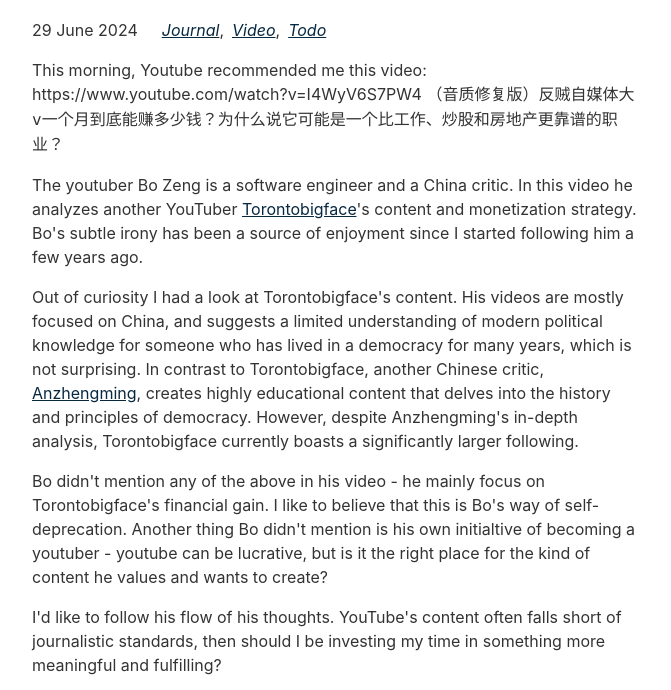
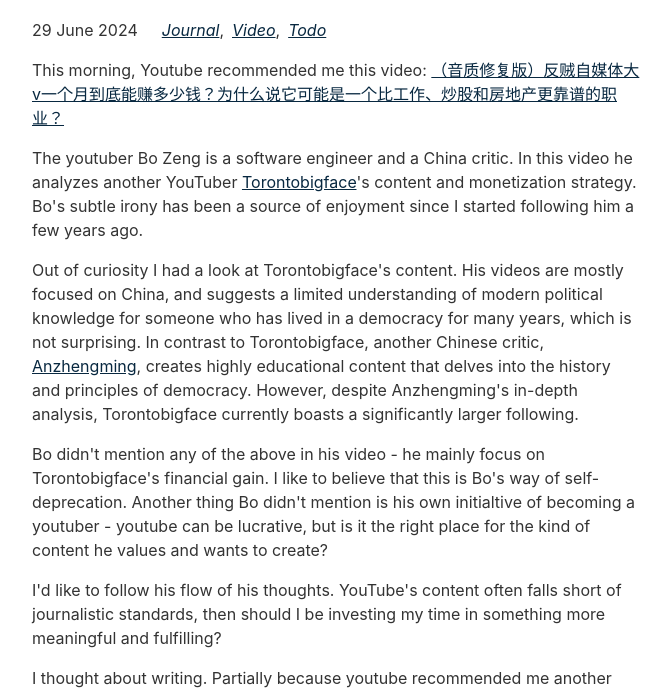
Before and after one commit to daiyyr/the-alchemist, an Eleventy site: page eleventy/content/blog/20240629.md in a window 1280 px wide. Shown: the part 115-805 px from the top of the page, without its empty margins (304-975 px from the left). Built offline with nearby package versions, Linux system fonts and the light colour scheme; Eleventy itself is replaced by a stand-in of ours; files that its build step writes are made by us from their sources.

Commit message:
hyper link

```diff
--- a/eleventy/content/blog/20240629.md
+++ b/eleventy/content/blog/20240629.md
@@ -7,7 +7,7 @@
   - video
   - todo
 ---
-This morning, Youtube recommended me this video: https://www.youtube.com/watch?v=I4WyV6S7PW4 `（音质修复版）反贼自媒体大v一个月到底能赚多少钱？为什么说它可能是一个比工作、炒股和房地产更靠谱的职业？`
+This morning, Youtube recommended me this video: [（音质修复版）反贼自媒体大v一个月到底能赚多少钱？为什么说它可能是一个比工作、炒股和房地产更靠谱的职业？](https://www.youtube.com/watch?v=I4WyV6S7PW4)
 
 The youtuber Bo Zeng is a software engineer and a China critic. In this video he analyzes another YouTuber [Torontobigface](https://www.youtube.com/@Torontobigface)'s content and monetization strategy. Bo's subtle irony has been a source of enjoyment since I started following him a few years ago.
 
```
